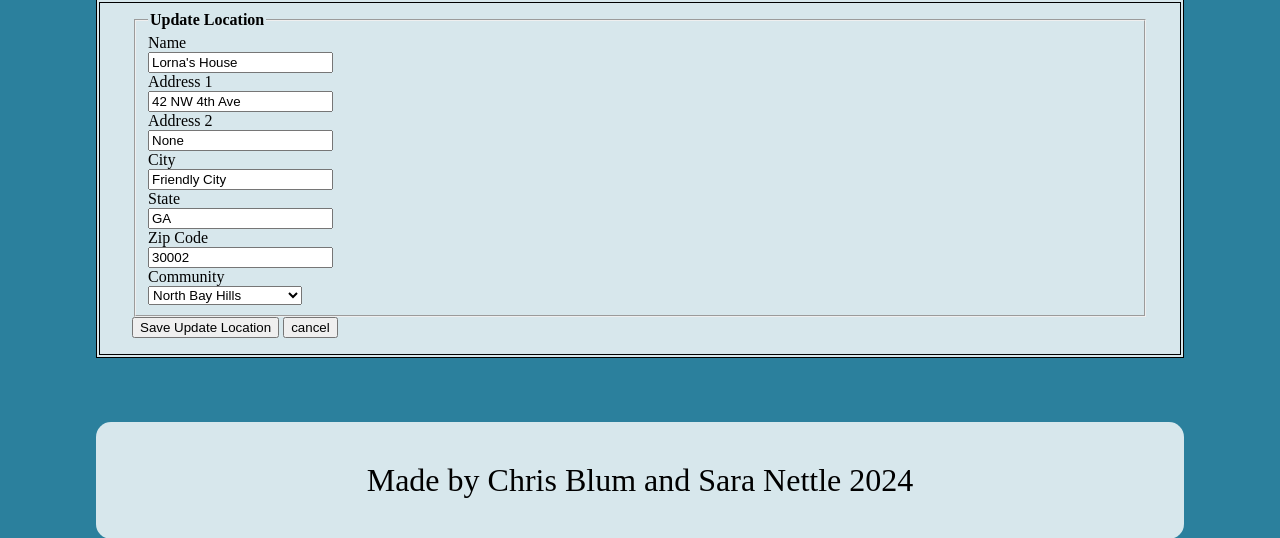
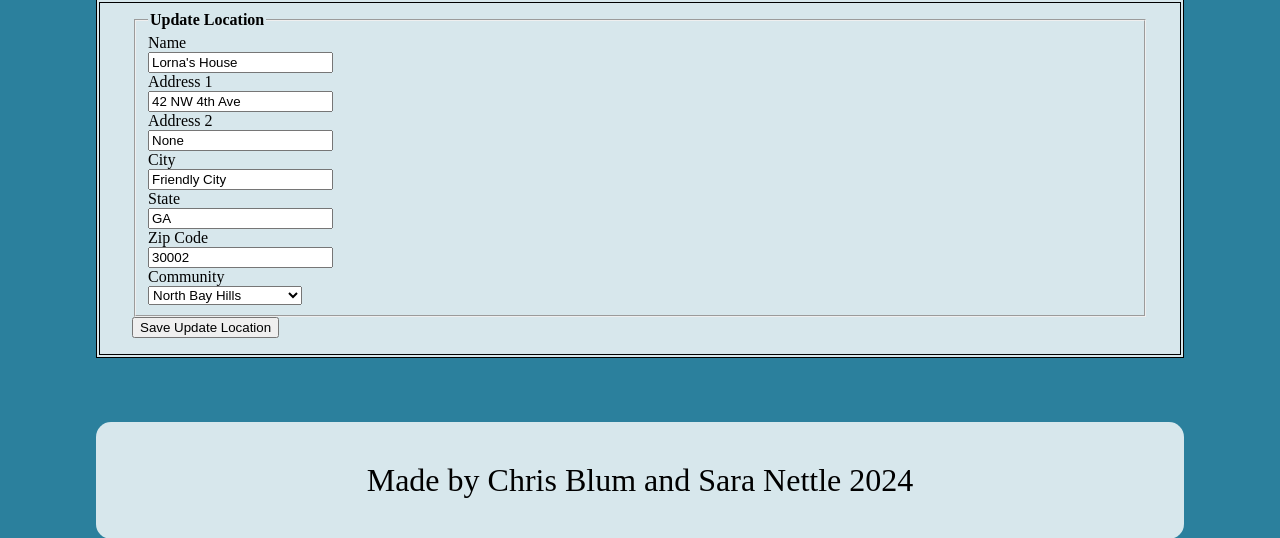
Before and after one commit to saranettle/mutual-aid-caregiving, a Flask app: page /edit_location/1 in a window 1280 px wide. Shown: the part 307-845 px from the top of the page. Run offline with Flask 3, Linux system fonts and the light colour scheme; data comes from the database, SQL or seed files in the repository; data that the repository does not hold is empty; some libraries are stand-ins or nearby versions.

Commit message:
Removed unnecessary Cancel buttons from two forms.

```diff
--- a/templates/edit_certification.j2
+++ b/templates/edit_certification.j2
@@ -39,8 +39,6 @@
                     <label> Certification Title </label> <input type="text" name="certificationTitle" value="{{data[0].certificationTitle}}">
                 </fieldset>
                 <input class="btn" type="submit" id="UpdateSaveCertification" value="Save Update Certification">
-                 <!-- Cancel button behavior based on https://stackoverflow.com/questions/503093/how-do-i-redirect-to-another-webpage -->
-                <input class="btn" type="button" value="cancel" onClick=window.location.href="/certifications";>
             </form>
         </div>
     </main>
--- a/templates/edit_location.j2
+++ b/templates/edit_location.j2
@@ -59,8 +59,6 @@
 
             </fieldset>
             <input class="btn" type="submit" id="UpdateSaveLocations" value="Save Update Location">
-            <!-- Cancel button behavior based on https://stackoverflow.com/questions/503093/how-do-i-redirect-to-another-webpage -->
-            <input class="btn" type="button" value="cancel" onClick=window.location.href="/locations";>
         </form>
     </div><!-- update -->
 </main>
```
